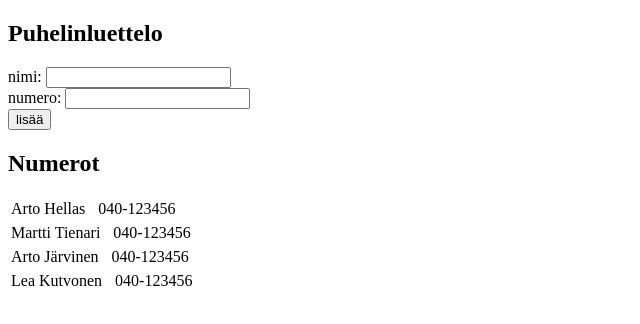
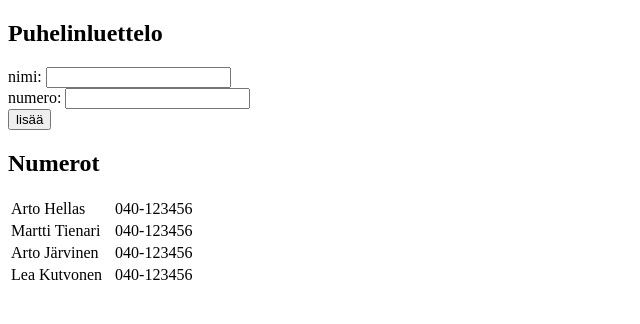
Before and after one commit to Perttu84/fullstack_2, a React (Create React App) app in the folder exercises_2_6-2_10-puhelinluettelo/: page / in a window 1280 px wide. Shown: the top 324 px of the page, without its empty margins (0-640 px from the left). Built offline with nearby package versions, Linux system fonts and the light colour scheme; data requests are answered from the project's data file; the HTML template or start-up script is replaced by a standard one.

Commit message:
Fix puhelinluettelo table layout.

```diff
--- a/exercises_2_6-2_10-puhelinluettelo/src/App.js
+++ b/exercises_2_6-2_10-puhelinluettelo/src/App.js
@@ -9,8 +9,6 @@ class App extends React.Component {
     super(props)
     this.state = {
       persons: [],
-      newName: '',
-      newNumber: '',
       filter: ''
   }
 }
@@ -42,7 +40,11 @@ class App extends React.Component {
         <h2>Puhelinluettelo</h2>
         <AddPersonForm addPerson={this.addPerson}/>
         <h2>Numerot</h2>
-        {this.state.persons.map(person => <Person key={person.name} person={person} />)}
+        <table>
+          <tbody>
+            {this.state.persons.map(person => <Person key={person.name} person={person} />)}
+          </tbody>
+        </table>
       </div>
     )
   }
--- a/exercises_2_6-2_10-puhelinluettelo/src/components/Person.js
+++ b/exercises_2_6-2_10-puhelinluettelo/src/components/Person.js
@@ -2,14 +2,10 @@ import React from 'react'
 
 const Person = ({ person }) => {
   return (
-  <table>
-  <tbody>
     <tr>
     	<th>{person.name}</th>
     	<th>{person.number}</th>
     </tr>
-  </tbody>
-  </table>
   )
 }
 
```
Also changed, not shown: exercises_2_6-2_10-puhelinluettelo/src/index.css (line endings or trailing spaces).
